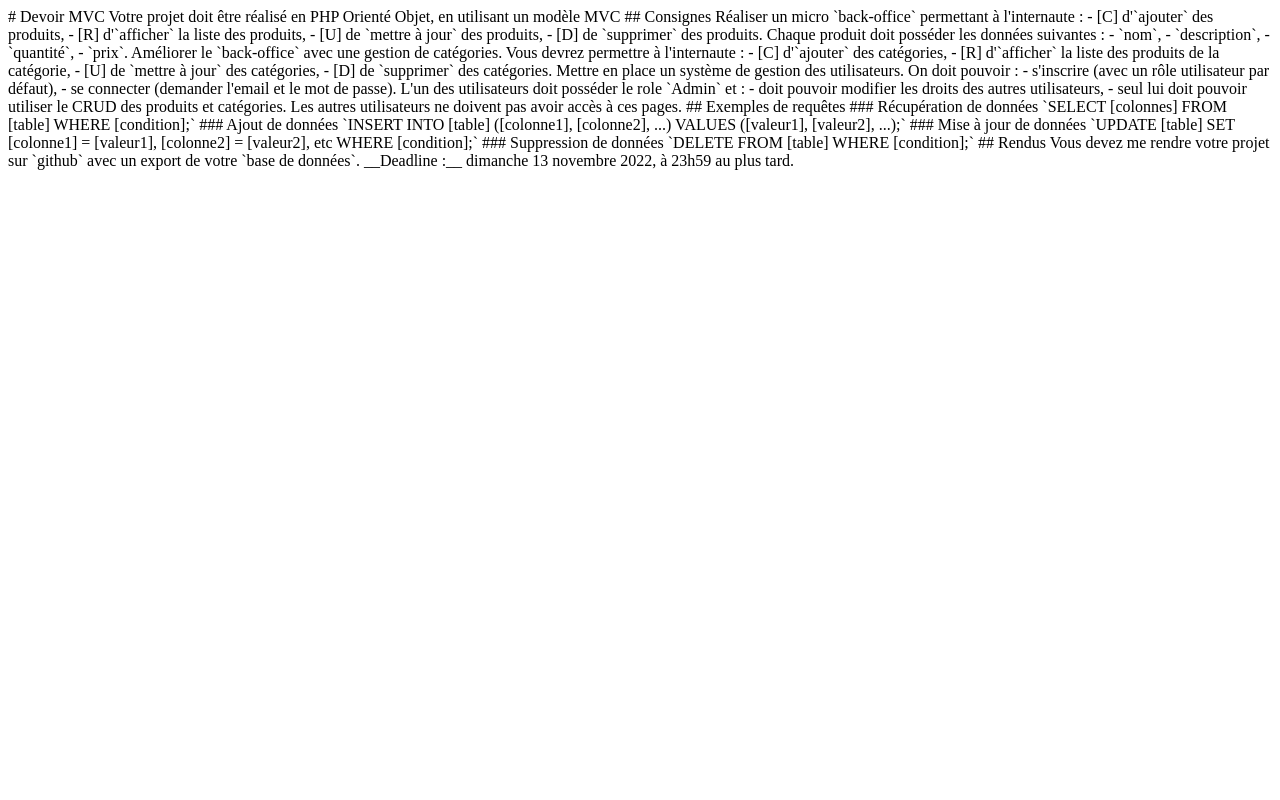
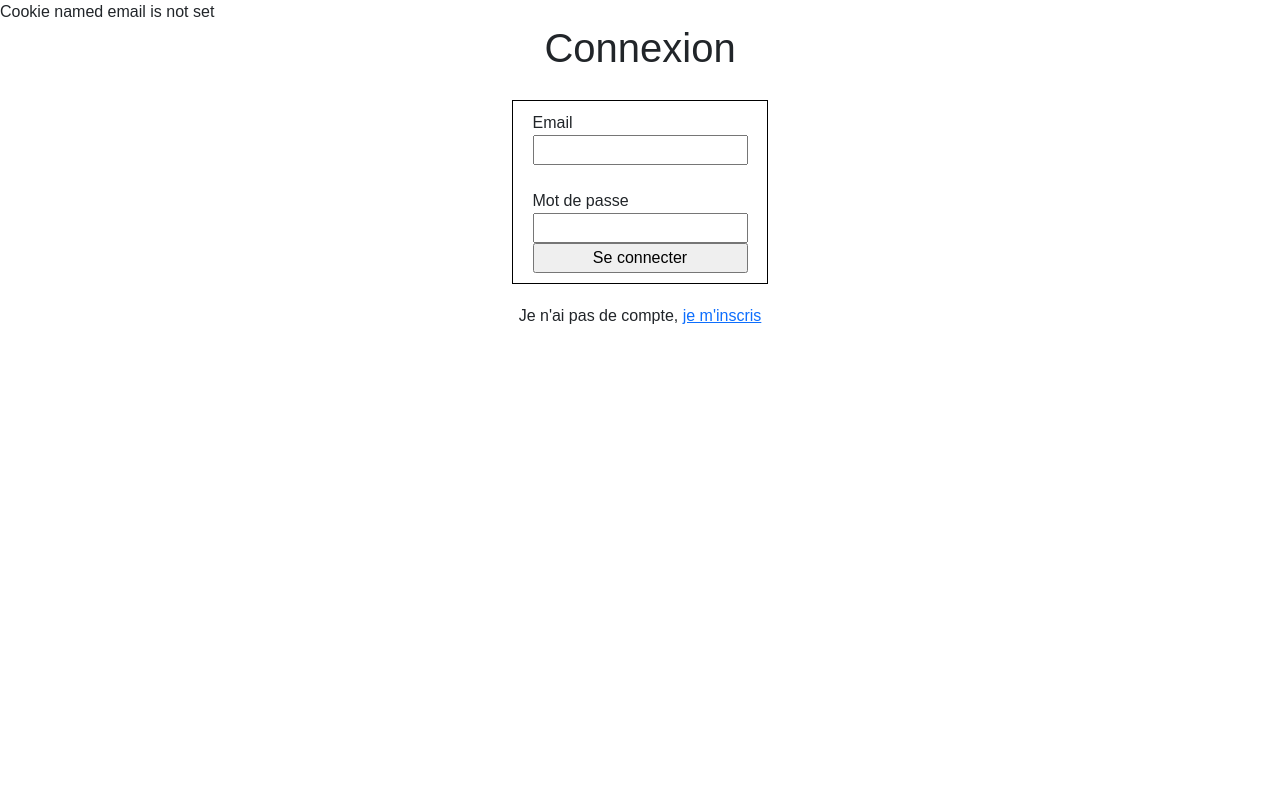
Before and after one commit to kevinrss01/Boutique_en_php, a PHP site: page /index.php?page=login in a window 1280 px wide. Run offline with PHP 8.4, Linux system fonts and the light colour scheme.

Commit message:
login and register done

```diff
--- /dev/null
+++ b/Class/BDD.php
@@ -0,0 +1,30 @@
+<?php
+
+
+class BDD
+{
+    private $host = 'localhost';
+    private $bdd = 'boutique';
+    private $user = 'root';
+    private $pwd = 'root';
+
+    protected $co = false;
+
+    public function __construct()
+    {
+        // Si on n'est pas connecté
+        if (!$this->co) {
+            try {
+                $this->co = new PDO('mysql:host=' . $this->host . ';dbname=' . $this->bdd, $this->user, $this->pwd);
+                $this->co->setAttribute(PDO::ATTR_ERRMODE, PDO::ERRMODE_EXCEPTION);
+            } catch (Exception $e) {
+                die($e->getMessage());
+            }
+        }
+    }
+
+    public function getCo()
+    {
+        return $this->co;
+    }
+}
--- /dev/null
+++ b/Controllers/CategoriesControler.php
@@ -0,0 +1,11 @@
+<?php
+
+class CategoriesControler extends CategoriesManager
+{
+    public function getCategories(){
+        ob_start();
+        require 'views/categories/homeCategories.php';
+        $vue = ob_get_clean();
+        return $vue;
+    }
+}
--- /dev/null
+++ b/Controllers/UserController.php
@@ -0,0 +1,98 @@
+<style>
+<?php include 'style.css';
+?>
+</style>
+
+<?php
+
+class UserController extends UserManager
+{
+    //Get Register Form
+    public function getForm(){
+        ob_start();
+        require 'views/user/registration.php';
+        $vue = ob_get_clean();
+        return $vue;
+    }
+
+    //Get Login Form
+    public function getFormLogin(){
+        ob_start();
+        require 'views/user/login.php';
+        $vue = ob_get_clean();
+        return $vue;
+    }
+
+    //Login
+    public function login($formulaire){
+        if($this->isValid($formulaire)){
+            if($this->getUser($formulaire) == true){
+                //User Found
+                $userData = $this->getAllUserDAta($formulaire);
+                echo '<p class="validForm">Vous êtes bien connecté.</p>';
+                echo '<p>'.$userData['email'].'</p>';
+
+                //Set Cookie
+                $cookie_name1 = "email";
+                $cookie_value1 = $userData['email'];
+                $cookie_name2 = "role";
+                $cookie_value2 = $userData['role'];
+                setcookie($cookie_name1, $cookie_value1, time() + (86400 * 30), "/");
+                setcookie($cookie_name2, $cookie_value2, time() + (86400 * 30), "/");
+
+                if(!isset($_COOKIE[$cookie_name1])) {
+                    echo "Cookie named '" . $cookie_name1 . "' is not set!";
+                } else {
+                    echo "Cookie '" . $cookie_name1 . "' is set!<br>";
+                }
+
+                if(!isset($_COOKIE[$cookie_name2])) {
+                    echo "Cookie named '" . $cookie_name1 . "' is not set!";
+                } else {
+                    echo "Cookie '" . $cookie_name2 . "' is set!<br>";
+                }
+
+            } else {
+                //Incorrect email or password
+                $_SESSION['error'] = '<p class="alert alert-danger">Email ou mot de passe invalide</p>';
+                header('Location: index.php?page=login');
+            }
+        } else {
+            //invalid form
+            $_SESSION['error'] = '<p class="alert alert-danger">Formulaire invalide</p>';
+            header('Location: index.php?page=login');
+        }
+    }
+
+    //Send user Data to register
+    public function registration($formulaire){
+        if($this->isValid($formulaire)){
+            if($this->insertUser($formulaire) > 0){
+                //Account created
+                $_SESSION['valid'] = '<p class="validForm">Compte créer avec succès ! Veuillez vous connectez.</p>';
+                header('Location: index.php?page=login');
+
+
+
+            } else {
+                //Request error
+                echo '<p>Une erreur est survenue lors de l\'inscription</p>';
+            }
+        } else {
+            //invalid form
+            $_SESSION['error'] = '<p class="alert alert-danger">Formulaire invalide</p>';
+            header('Location: index.php?page=registration');
+        }
+
+    }
+
+    //Check if the form is valid
+    public function isValid($donnees){
+        if(isset($donnees['email']) && !empty($donnees['password'])){
+            return true;
+        }
+        else{
+            return false;
+        }
+    }
+}
--- /dev/null
+++ b/Models/CategoriesManager.php
@@ -0,0 +1,6 @@
+<?php
+
+class CategoriesManager
+{
+
+}
--- /dev/null
+++ b/Models/UserManager.php
@@ -0,0 +1,50 @@
+<?php
+
+class UserManager extends BDD
+{
+    public function insertUser($donnees){
+        //Hash the password
+        $password = $donnees['password'];
+        $hash = password_hash($password, PASSWORD_DEFAULT);
+
+        //Insert Data
+        $sql = 'INSERT INTO Users (email, password) VALUES (:e, :p)';
+        $insert = $this->co->prepare($sql);
+        $insert->execute([
+            'e'=>$donnees['email'],
+            'p'=>$hash
+        ]);
+
+        return $insert->rowCount();
+
+    }
+
+    //Get and verify input of the user
+    public function getUser($donnee){
+
+            $sql = 'SELECT * FROM Users WHERE email = :e';
+            $select = $this->co->prepare($sql);
+            $select->execute([
+                'e' => $donnee['email']
+            ]);
+
+            //get data with fetch
+            $user = $select->fetch();
+
+            //Verify hash password
+            return password_verify($donnee['password'], $user['password']);
+
+
+    }
+
+    //Get all the data about the user
+    public function getAllUserDAta($donnee){
+        $sql = 'SELECT * FROM Users WHERE email = :e';
+        $select = $this->co->prepare($sql);
+        $select->execute([
+            'e' => $donnee['email']
+        ]);
+
+        return $select->fetch();
+    }
+}
--- /dev/null
+++ b/Views/categories/homeCategories.php
@@ -0,0 +1,3 @@
+<h1>Page d'accueil, vous êtes bien connecté</h1>
+
+<?php
--- /dev/null
+++ b/Views/user/login.php
@@ -0,0 +1,15 @@
+
+<div class="bodyRegistrationAndLogin">
+    <h1>Connexion</h1>
+    <div class="registrationAndLoginContainer">
+        <form action="" method="POST">
+            <label for="nom">Email </label>
+            <input type="text" name="email" id="email">
+            <br>
+            <label for="nom">Mot de passe </label>
+            <input type="password" name="password" id="password">
+            <input type="submit" name="ajouter" value="Se connecter">
+        </form>
+    </div>
+    <label>Je n'ai pas de compte, <a href="?page=register">je m'inscris</a></label>
+</div>
--- a/index.php
+++ b/index.php
@@ -1,54 +1,97 @@
-# Devoir MVC
+<!DOCTYPE html>
+<html lang="en">
+    <head>
+        <meta charset="UTF-8">
+        <meta http-equiv="X-UA-Compatible" content="IE=edge">
+        <meta name="viewport" content="width=device-width, initial-scale=1.0">
+        <!-- CSS only -->
+        <link href="./style.css" rel="stylesheet" crossorigin="anonymous">
+        <link href="https://cdn.jsdelivr.net/npm/bootstrap@5.2.2/dist/css/bootstrap.min.css" rel="stylesheet" integrity="sha384-Zenh87qX5JnK2Jl0vWa8Ck2rdkQ2Bzep5IDxbcnCeuOxjzrPF/et3URy9Bv1WTRi" crossorigin="anonymous">
+        <title>Registration</title>
+    </head>
+<?php
+include_once './Class/BDD.php';
+include_once './Models/UserManager.php';
+include_once './Controllers/UserController.php';
+include_once './Models/CategoriesManager.php';
+include_once './Controllers/CategoriesControler.php';
 
-Votre projet doit être réalisé en PHP Orienté Objet, en utilisant un modèle MVC
+?>
+<body>
+    <main>
+        <?php
+        session_start();
 
-## Consignes
+        if(isset($_SESSION['error'])){
+            echo $_SESSION['error'];
+            unset($_SESSION['error']); // Supprime une cellule de tableau
+        }
 
-Réaliser un micro `back-office` permettant à l'internaute :
-- [C] d'`ajouter` des produits,
-- [R] d'`afficher` la liste des produits,
-- [U] de `mettre à jour` des produits,
-- [D] de `supprimer` des produits.
+        if(isset($_SESSION['valid'])){
+            echo $_SESSION['valid'];
+            unset($_SESSION['valid']);
+        }
 
-Chaque produit doit posséder les données suivantes :
-- `nom`,
-- `description`,
-- `quantité`,
-- `prix`.
+        if(!isset($_COOKIE['email'])) { /////// IF NOT LOGGED /////////
+            echo "Cookie named email is not set";
+            if(isset($_GET['page'])){
+                switch ($_GET['page']) {
+                    case 'registration': // ?page=registration
+                        $ctrl = new UserController();
+                        if(!empty($_POST)){
+                            echo $ctrl->registration($_POST);
+                        }
+                        else{
+                            echo $ctrl->getForm();
+                        }
+                        break;
+                    case 'login':
+                        $ctrl = new UserController();
+                        if(!empty($_POST)){
+                            echo $ctrl->login($_POST);
+                        } else {
+                            echo $ctrl->getFormLogin();
+                        }
+                        break;
+                    default:
+                        // INDEX
+                        header('Location: index.php?page=registration');
+                        break;
+                }
+            }
+            else{
+                // 404
+                header('Location: index.php?page=registration');
+                echo '<h1>404</h1>';
+                echo '<p>Page introuvable</p>';
+            }
 
-Améliorer le `back-office` avec une gestion de catégories.
+        } else { /////// IF LOGGED /////////
+            echo "Email cookie is set";
+            if(isset($_GET['page'])){
+                switch ($_GET['page']) {
+                    case 'home':
+                        $ctrl = new CategoriesControler();
+                        echo $ctrl->getCategories();
+                        break;
+                    default:
+                        // INDEX
+                        header('Location: index.php?page=home');
+                        break;
+                }
+            }
+            else{
+                // 404
+                header('Location: index.php?page=registration');
 
-Vous devrez permettre à l'internaute :
-- [C] d'`ajouter` des catégories,
-- [R] d'`afficher` la liste des produits de la catégorie,
-- [U] de `mettre à jour` des catégories,
-- [D] de `supprimer` des catégories.
+            }
+        }
 
-Mettre en place un système de gestion des utilisateurs.
-On doit pouvoir :
-- s'inscrire (avec un rôle utilisateur par défaut),
-- se connecter (demander l'email et le mot de passe).
 
-L'un des utilisateurs doit posséder le role `Admin` et :
-- doit pouvoir modifier les droits des autres utilisateurs,
-- seul lui doit pouvoir utiliser le CRUD des produits et catégories. Les autres utilisateurs ne doivent pas avoir accès à ces pages.
 
-## Exemples de requêtes
 
-### Récupération de données
-`SELECT [colonnes] FROM [table] WHERE [condition];`
 
-### Ajout de données
-`INSERT INTO [table] ([colonne1], [colonne2], ...) VALUES ([valeur1], [valeur2], ...);`
-
-### Mise à jour de données
-`UPDATE [table] SET [colonne1] = [valeur1], [colonne2] = [valeur2], etc WHERE [condition];`
-
-### Suppression de données
-`DELETE FROM [table] WHERE [condition];`
-
-## Rendus
-
-Vous devez me rendre votre projet sur `github` avec un export de votre `base de données`.
-
-__Deadline :__ dimanche 13 novembre 2022, à 23h59 au plus tard.
+        ?>
+    </main>
+</body>
+</html>
--- /dev/null
+++ b/style.css
@@ -0,0 +1,40 @@
+*{
+    font-family: Arial;
+}
+
+.registrationAndLoginContainer{
+    border: 1px solid black;
+    display: flex;
+    flex-direction: column;
+    justify-content: center;
+    align-items: center;
+    width: 20%;
+    margin: 20px;
+    padding: 10px;
+}
+
+.bodyRegistrationAndLogin{
+    width: 100%;
+    display: flex;
+    justify-content: center;
+    align-items: center;
+    flex-direction: column
+
+}
+
+form{
+    display: flex;
+    flex-direction: column
+}
+
+.validForm{
+    display: flex;
+    justify-content: center;
+    align-items: center;
+    color: black;
+    text-align: center;
+    background-color: forestgreen;
+    opacity: 60%;
+    height: 50px;
+    width: 100%;
+}
```
Also changed, not shown: Views/user/registration.php (added, +14 -0 lines), 1 other file.
